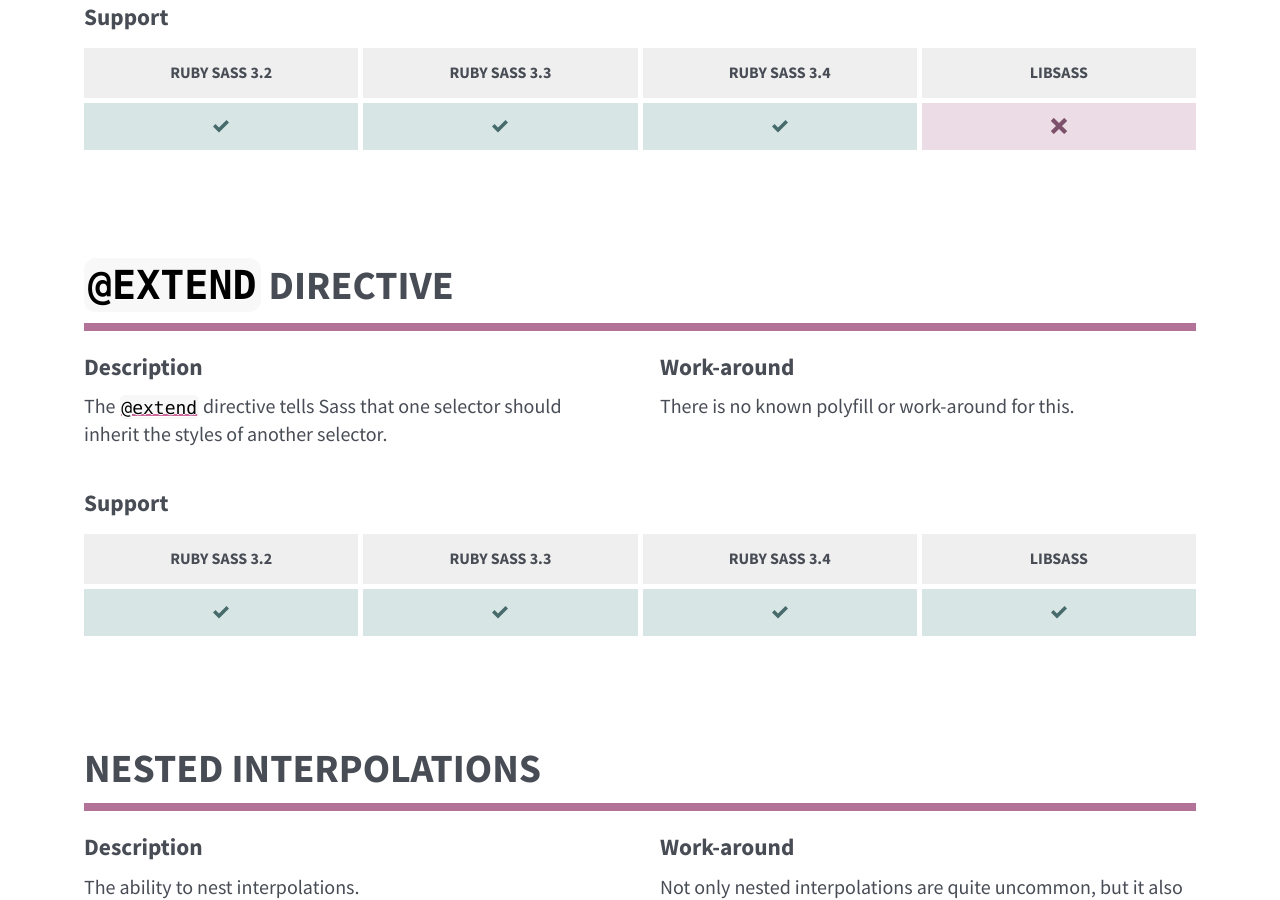
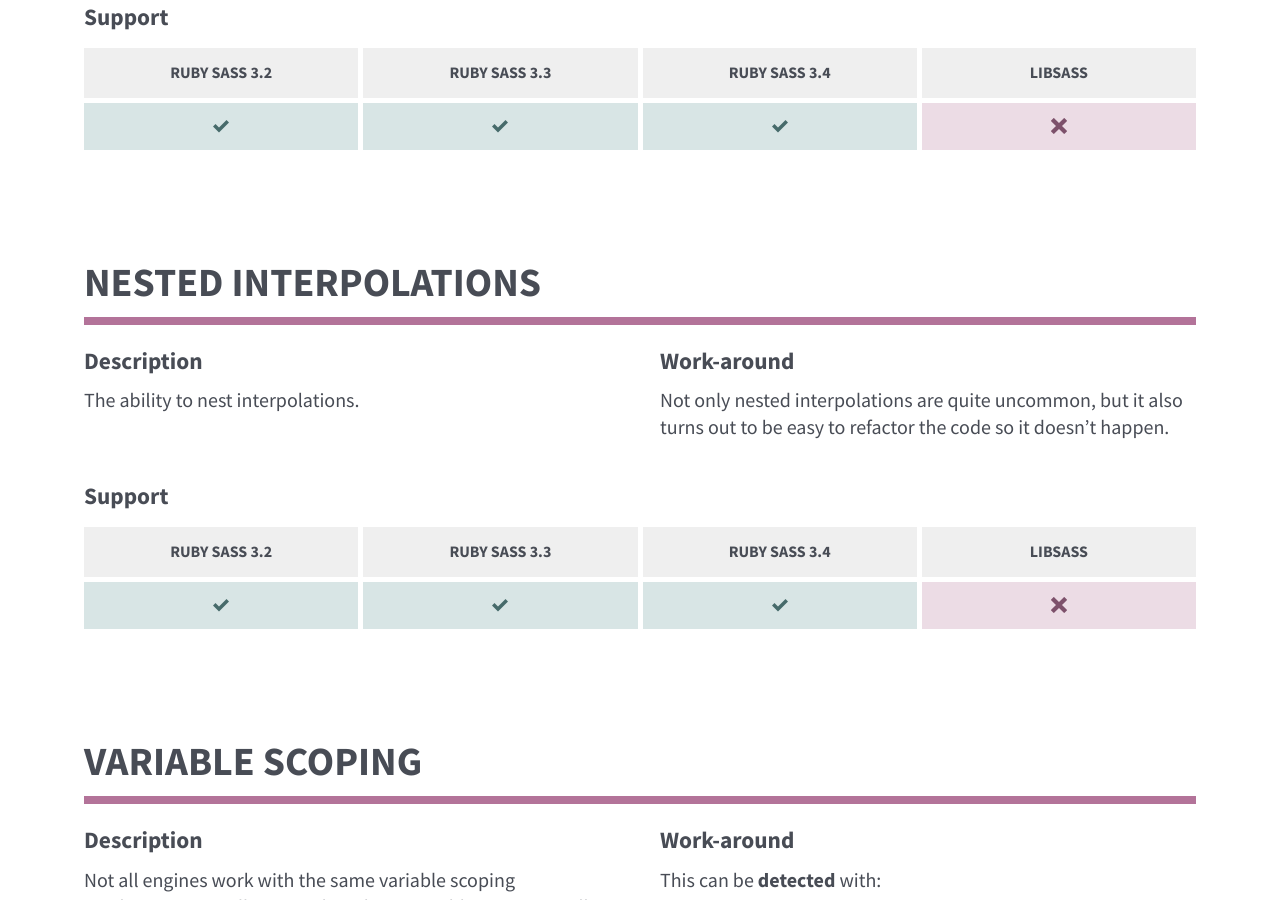
Before and after one commit to KittyGiraudel/sass-compatibility, a Jekyll site: the page built from index.html, in a window 1280 px wide and 900 px high, scrolled down 11600 px. Built offline with Jekyll 4.4.1, drawn with Linux system fonts in a browser that asks for light colours.

Commit message:
Removed a feature

```diff
--- a/_data/features.yml
+++ b/_data/features.yml
@@ -170,12 +170,6 @@
     The ability to use the `not` Sass operator.
   polyfill: false
 
-- label: "`@extend` directive"
-  name: extend_directive
-  description: |
-    The [`@extend`](http://sass-lang.com/documentation/file.SASS_REFERENCE.html#extend) directive tells Sass that one selector should inherit the styles of another selector.
-  polyfill: false
-
 - label: "Nested interpolations"
   name: nested_interpolations
   description: |
--- a/_data/support.yml
+++ b/_data/support.yml
@@ -124,12 +124,6 @@ not_operator:
     ruby_sass_3_4: true
     libsass: false
 
-extend_directive:
-    ruby_sass_3_2: true
-    ruby_sass_3_3: true
-    ruby_sass_3_4: true
-    libsass: true
-
 nested_interpolations:
     ruby_sass_3_2: true
     ruby_sass_3_3: true
--- a/tests/extend_directive/input.scss
+++ /dev/null
@@ -1,8 +0,0 @@
-.selector {
-  content: "extended-selector";
-}
-
-.other-selector {
-  @extend .selector;
-  content: "other-selector";
-}
```
Also changed, not shown: tests/extend_directive/expect.css (deleted, +0 -7 lines).
